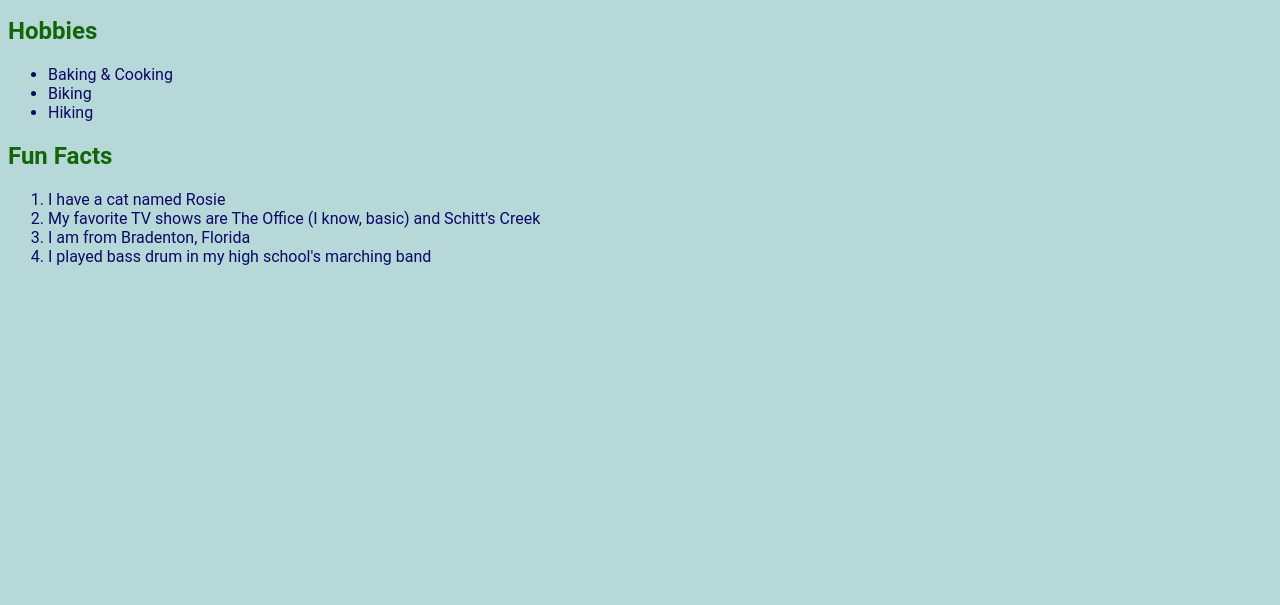
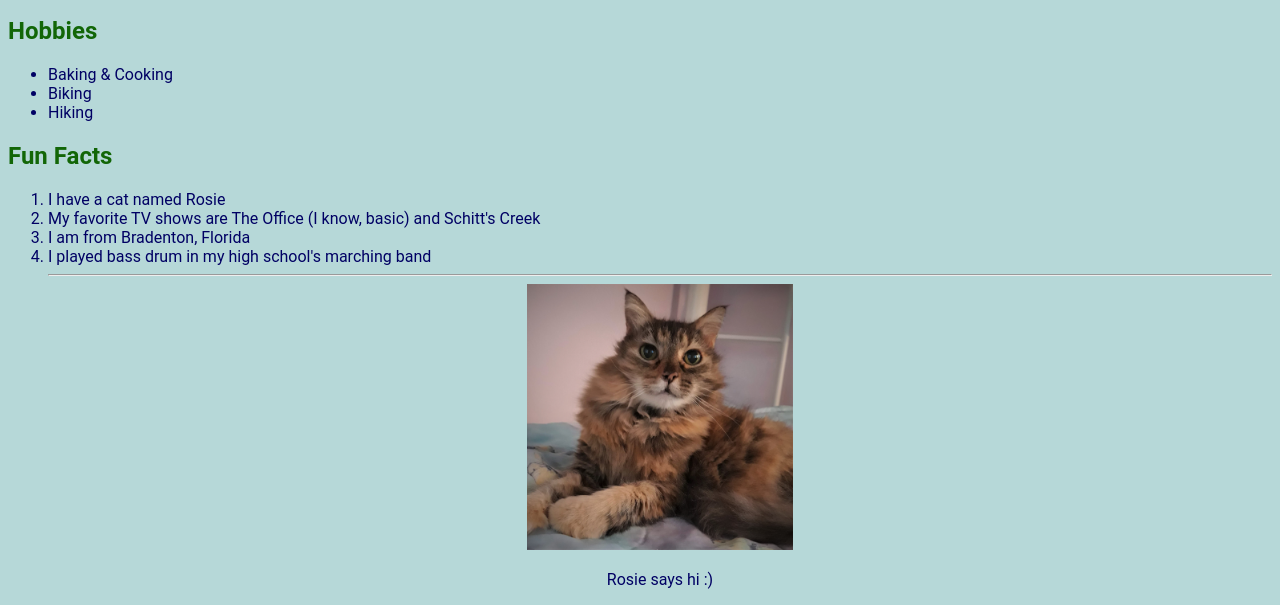
Before and after one commit to DALI-mini-webdev/personal-website-emmajohnston2, a plain HTML site: page index.html in a window 1280 px wide. Shown: the part 457-1062 px from the top of the page. Before the commit the page ends 800 px from the top, so only its background shows below. Drawn offline with Linux system fonts and the light colour scheme.

Commit message:
Uplaod 2 1/23

```diff
--- a/index.html
+++ b/index.html
@@ -37,7 +37,12 @@
               <li>My favorite TV shows are The Office (I know, basic) and Schitt's Creek</li>
               <li>I am from Bradenton, Florida</li>
               <li>I played bass drum in my high school's marching band</li>
-
+            <div class="a">
+                <hr><img src="./20190821_160413 1.jpg"/width="265.2" height="266.1">
+              </div>
+              <div class="a">
+                <p>Rosie says hi :)</p>
+              </div>
 
 
 
--- a/style.css
+++ b/style.css
@@ -4,7 +4,7 @@
 body{
     font-family: 'Roboto', sans-serif;
     background-color: #b6d8d8 ;
-    color: rgb(10, 10, 102)
+    color: rgb(0, 0, 100)
 }
 
 
```
Also changed, not shown: 20190821_160413 1.jpg (added).
